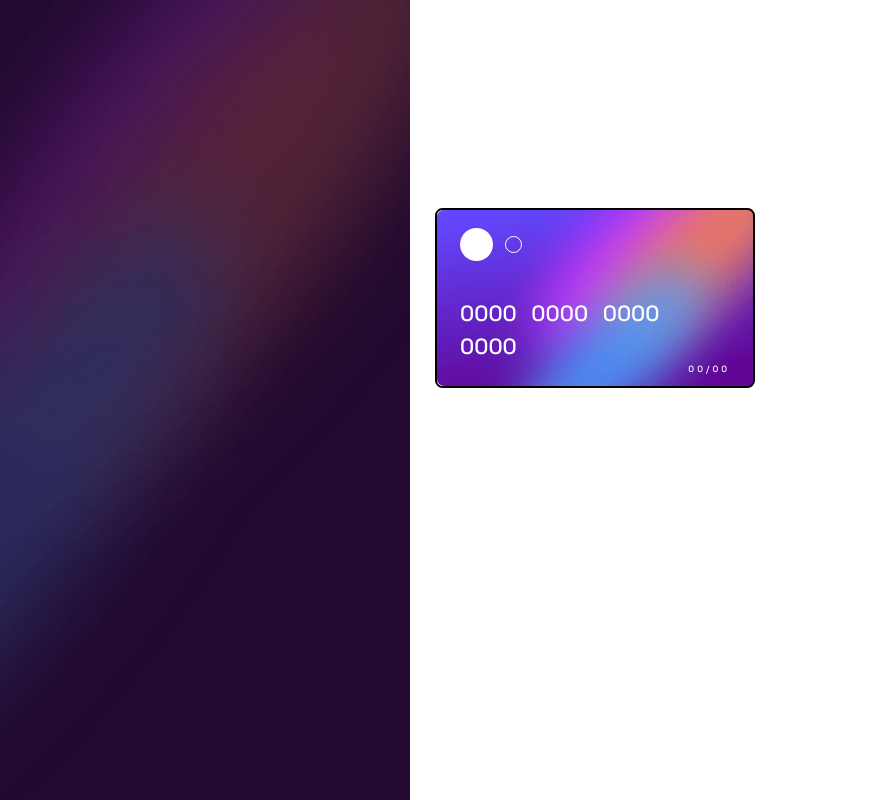
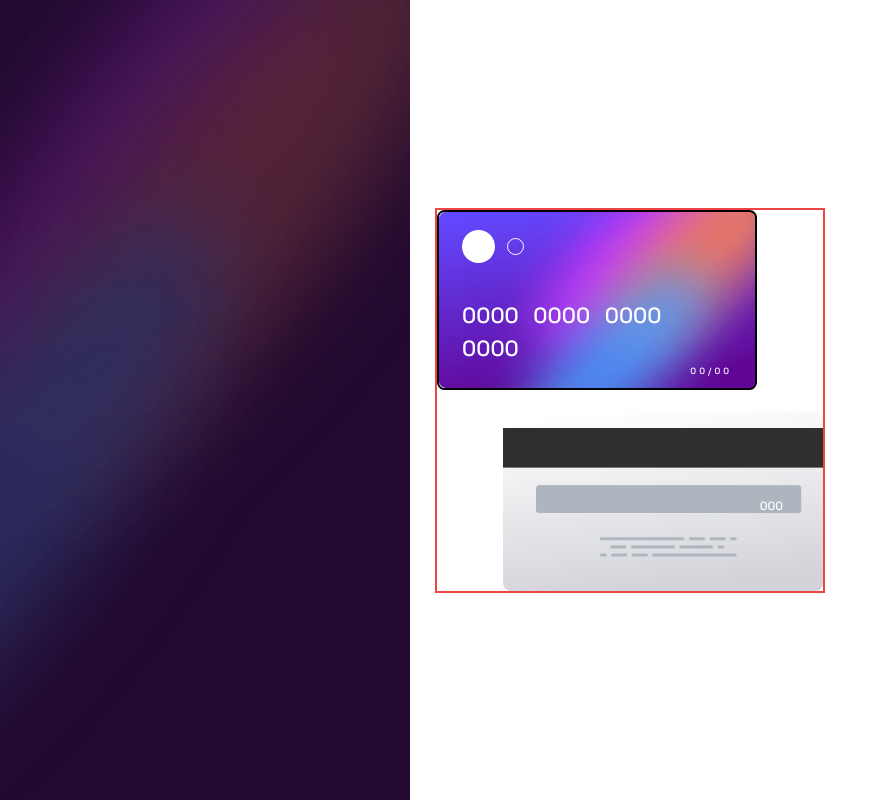
Before and after one commit to SouhailM07/interactive-card-details-form, a React (Vite) app: page / in a window 1280 px wide. Shown: the whole page, without its empty margins (0-888 px from the left). Built offline with nearby package versions, Linux system fonts and the light colour scheme.

Commit message:
[BackCard] component is now / md RESPOSIVE /

```diff
--- a/src/components/BackCard/backCard.css
+++ b/src/components/BackCard/backCard.css
@@ -1,9 +1,14 @@
+@tailwind base;
+@tailwind components;
+@tailwind utilities;
+
 #BackCard {
   background: url("../../assets/images/bg-card-back.png") no-repeat;
   background-size: cover;
-  @apply w-[32rem] h-[18rem] rounded-xl self-end flex items-center justify-end;
+  @apply rounded-xl self-end flex items-center justify-end;
+  @apply lg:w-[32rem] lg:h-[18rem] md:w-[38vw] md:h-[22vw];
 }
 
 #BackCard div {
-  @apply mr-[4rem] mt-[1rem] text-[1.2rem] text-white;
+  @apply lg:mr-[4rem] md:mr-[2rem] lg:mt-[1rem] text-[1.2rem] text-white;
 }
--- a/src/components/Container/Container.tsx
+++ b/src/components/Container/Container.tsx
@@ -10,9 +10,9 @@ export default function Container() {
         id="container"
         className="h-screen flex items-center justify-around px-[4rem]"
       >
-        <div className="h-[38.5rem] flex flex-col justify-between w-[39rem] mr-[2rem] ">
+        <div className="lg:h-[38.5rem] border-2 border-red-500 md:h-[50vw] md:w-[45vw] flex flex-col justify-between lg:w-[39rem] mr-[2rem] ">
           <FrontCard />
-          {/* <BackCard /> */}
+          <BackCard />
         </div>
         {/* <CardInfo /> */}
       </div>
```
